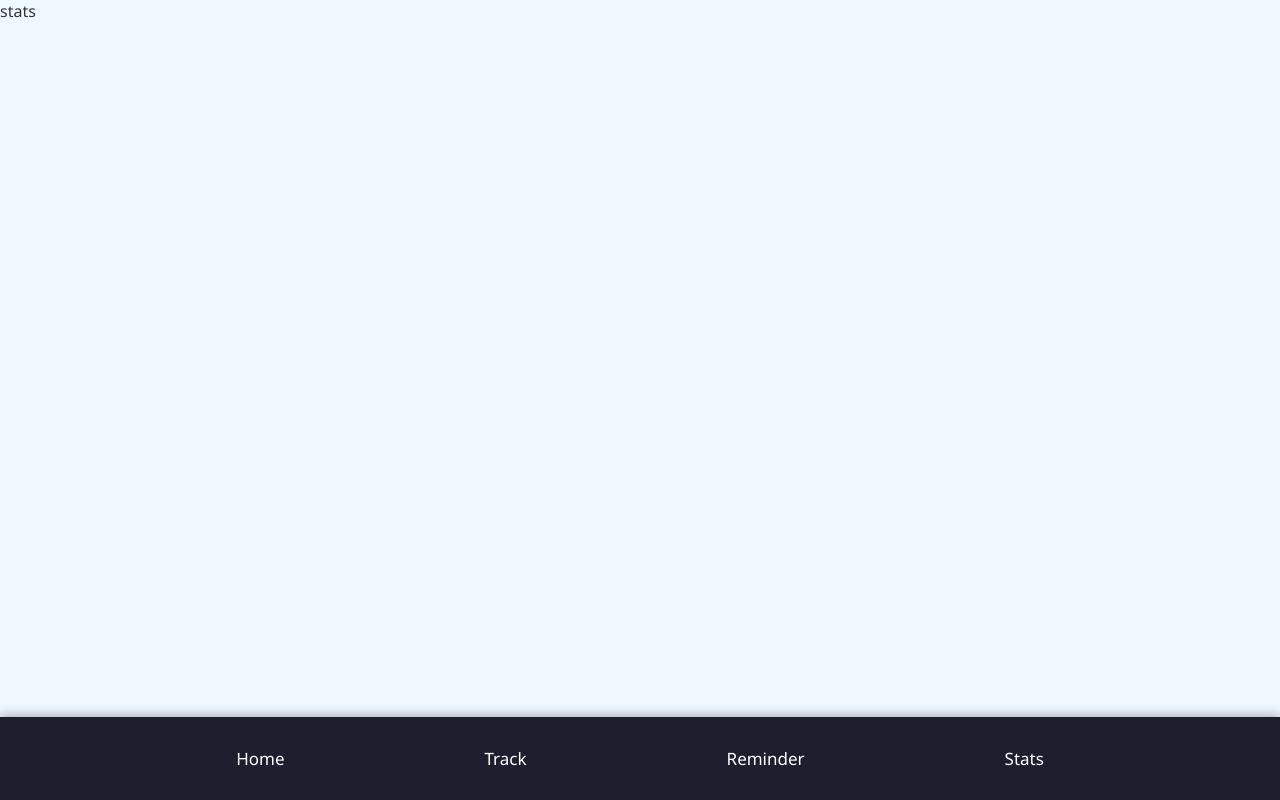
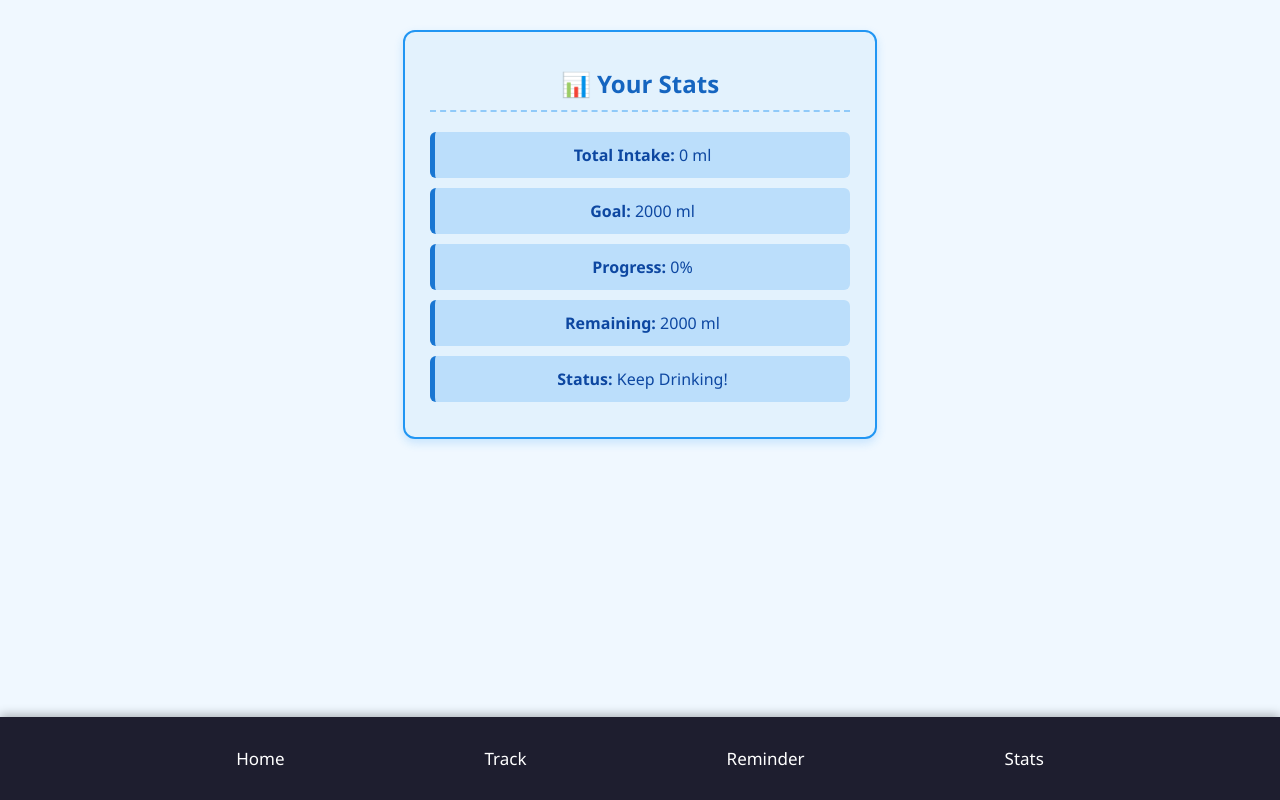
Before and after one commit to bhavay009/hydration-Tracker-project-, a React (Vite) app in the folder hydration-tracker/: page /stats in a window 1280 px wide. Built offline with nearby package versions, Linux system fonts and the light colour scheme.

Commit message:
stats page

```diff
--- a/hydration-tracker/src/Context/WaterContext.jsx
+++ b/hydration-tracker/src/Context/WaterContext.jsx
@@ -5,9 +5,10 @@ export const WaterContext = createContext();
 export const WaterProvider = ({ children }) => {
   const [intake, setIntake] = useState(0);
   const [goal, setGoal] = useState(2000);
+  const [list, setList] = useState([]);
 
   return (
-    <WaterContext.Provider value={{ intake, setIntake, goal, setGoal }}>
+    <WaterContext.Provider value={{ intake, setIntake, goal, setGoal, list, setList }}>
       {children}
     </WaterContext.Provider>
   );
--- a/hydration-tracker/src/pages/Track.jsx
+++ b/hydration-tracker/src/pages/Track.jsx
@@ -3,8 +3,7 @@ import { WaterContext } from '../Context/WaterContext';
 import './Track.css';
 
 function Track() {
-  const [list, setList] = useState([]);
-  const {intake, setIntake, goal } = useContext(WaterContext);
+  const { intake, setIntake, goal, list, setList } = useContext(WaterContext);
 
   const add = (ml) => {
     const time = new Date().toLocaleTimeString([], {
--- /dev/null
+++ b/hydration-tracker/src/pages/stats.css
@@ -0,0 +1,37 @@
+.stats {
+  width: 90%;
+  max-width: 420px;
+  margin: 30px auto;
+  padding: 25px;
+  background-color: #e3f2fd;
+  border: 2px solid #2196f3;
+  border-radius: 12px;
+  box-shadow: 0 4px 10px rgba(33, 150, 243, 0.2);
+}
+
+.stats h1 {
+  text-align: center;
+  font-size: 24px;
+  color: #1565c0;
+  margin-bottom: 20px;
+  border-bottom: 2px dashed #90caf9;
+  padding-bottom: 10px;
+}
+
+.stats p {
+  margin: 10px 0;
+  padding: 12px;
+  background-color: #bbdefb;
+  border-left: 5px solid #1976d2;
+  border-radius: 6px;
+  font-size: 16px;
+  color: #0d47a1;
+}
+
+.stats p strong {
+  color: #0d47a1;
+}
+.label {
+  font-weight: bold;
+  color: #0d47a1;
+}
--- a/hydration-tracker/src/pages/stats.jsx
+++ b/hydration-tracker/src/pages/stats.jsx
@@ -1,9 +1,24 @@
-import React from 'react'
+import React, { useContext } from 'react';
+import { WaterContext } from '../Context/WaterContext';
+import './Stats.css';
 
 function Stats() {
+  const { intake, goal } = useContext(WaterContext);
+
+  const percentage = Math.round((intake / goal) * 100);
+  const remaining = goal - intake;
+  const status = intake >= goal ? " Goal Reached!" : "Keep Drinking!";
+
   return (
-    <div>stats</div>
-  )
+    <div className="stats">
+      <h1>📊 Your Stats</h1>
+      <p><span className="label">Total Intake:</span> {intake} ml</p>
+      <p><span className="label">Goal:</span> {goal} ml</p>
+      <p><span className="label">Progress:</span> {percentage}%</p>
+      <p><span className="label">Remaining:</span> {remaining > 0 ? remaining : 0} ml</p>
+      <p><span className="label">Status:</span> {status}</p>
+    </div>
+  );
 }
 
-export default Stats
+export default Stats;
```
